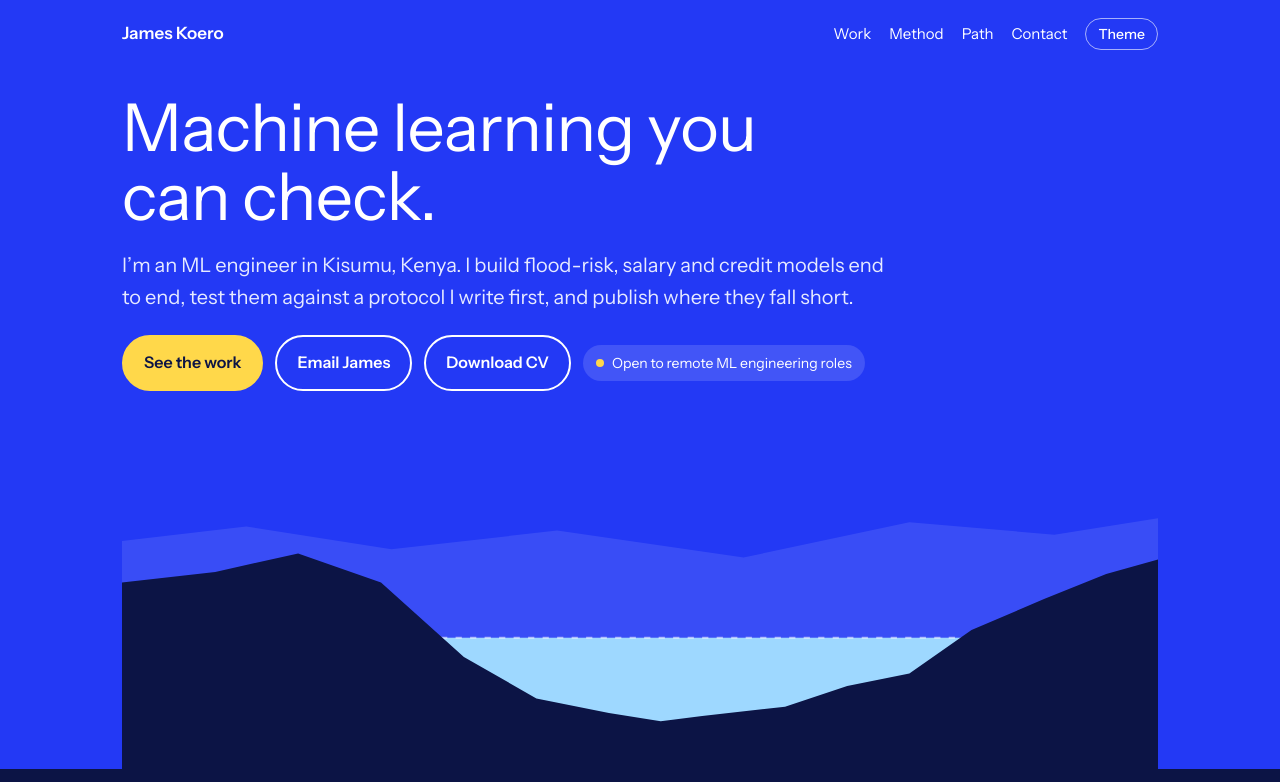
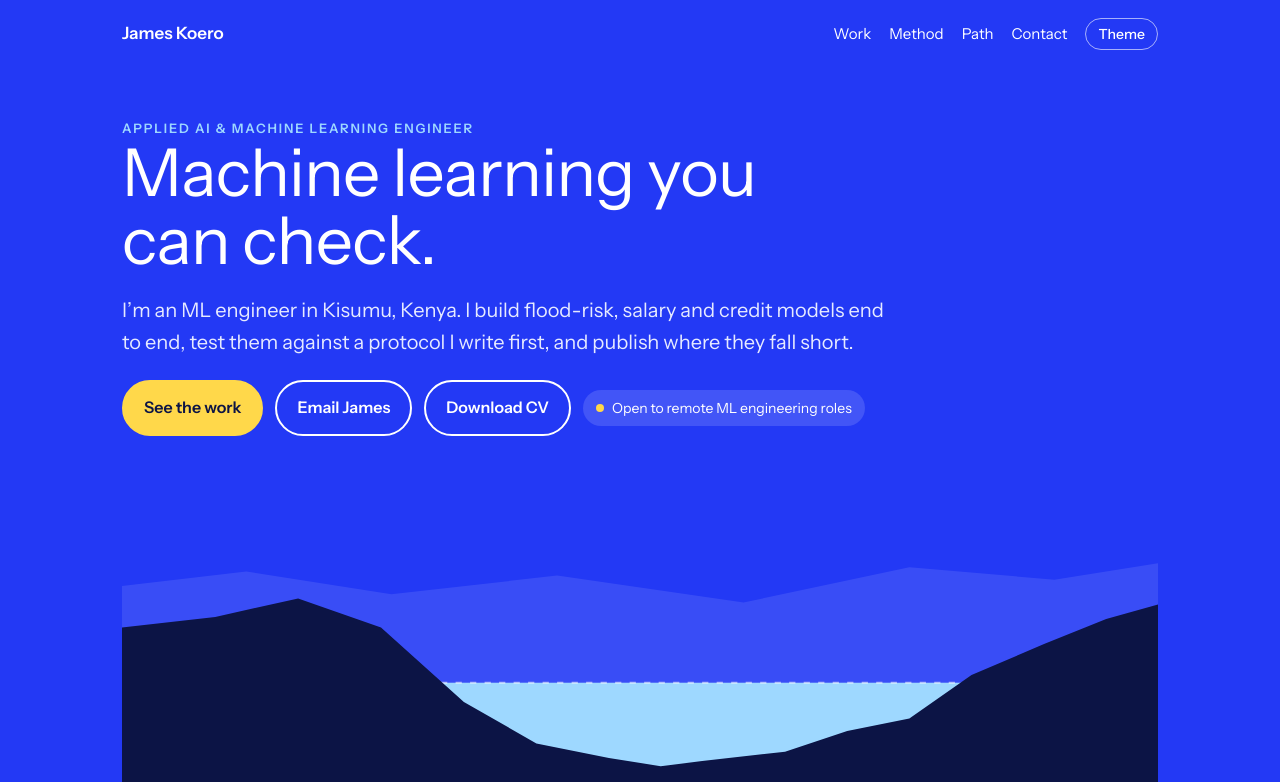
Before and after one commit to jameskoero/jameskoero.github.io, a plain HTML site: page index.html in a window 1280 px wide. Shown: the top 782 px of the page. Drawn offline with Linux system fonts and the light colour scheme; a web font is replaced by a local one.

Commit message:
Restore 2020-2023 entry on CV, add role line, refresh CV PDF
Co-Authored-By: Claude Sonnet 5.5 <noreply@anthropic.com>
Claude-Session: https://claude.ai/code/session_01Gz5BjRCPMD6LJkcQc3PXC5

```diff
--- a/index.html
+++ b/index.html
@@ -154,7 +154,7 @@ footer{background:var(--navy);color:#C9D1FF;padding:18px 0;font-size:14px}
 }
 @media (prefers-reduced-motion:reduce){html{scroll-behavior:auto}.tg::before,.tg::after{transition:none}}
 @media print{.control,.theme,body::before{display:none}.hero,.contact{background:#fff;color:#000}.hero .lead,.contact a,.mail{color:#000}}
-</style>
+.role{margin:24px 0 0;font-size:13px;font-weight:600;letter-spacing:.14em;text-transform:uppercase;color:var(--water)}</style>
 </head>
 <body>
 
@@ -167,7 +167,7 @@ footer{background:var(--navy);color:#C9D1FF;padding:18px 0;font-size:14px}
         <button class="theme" id="theme" type="button" aria-label="Switch between light and dark theme">Theme</button>
       </nav>
     </div>
-    <h1 class="display">Machine learning you can check.</h1>
+    <p class="role">Applied AI &amp; Machine Learning Engineer</p><h1 class="display">Machine learning you can check.</h1>
     <p class="lead">I’m an ML engineer in Kisumu, Kenya. I build flood-risk, salary and credit models end to end, test them against a protocol I write first, and publish where they fall short.</p>
     <div class="row">
       <a class="btn solid" href="#work">See the work</a>
```
Also changed, not shown: resume/index.html (+1 -1 lines), 1 other file.
